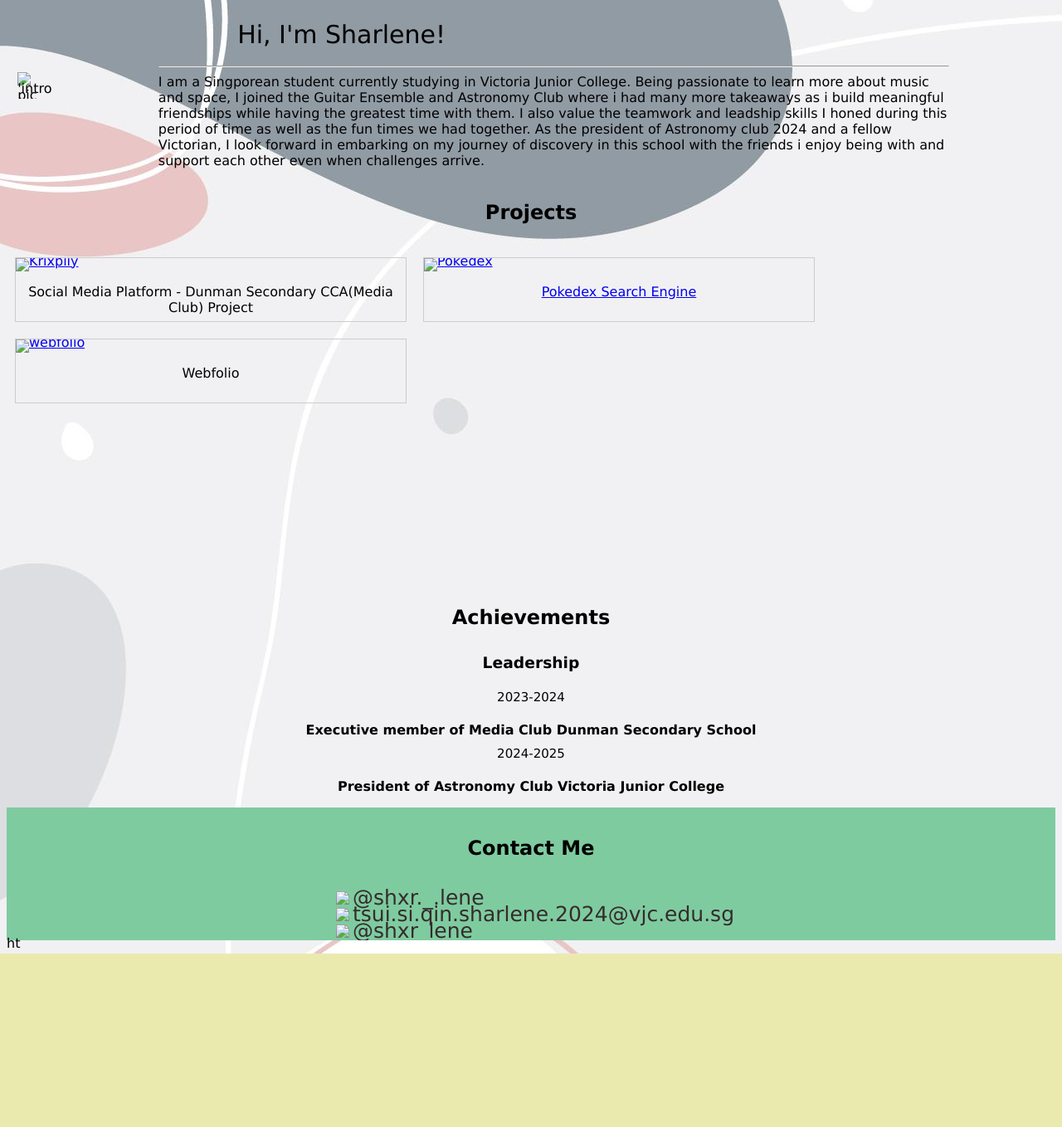
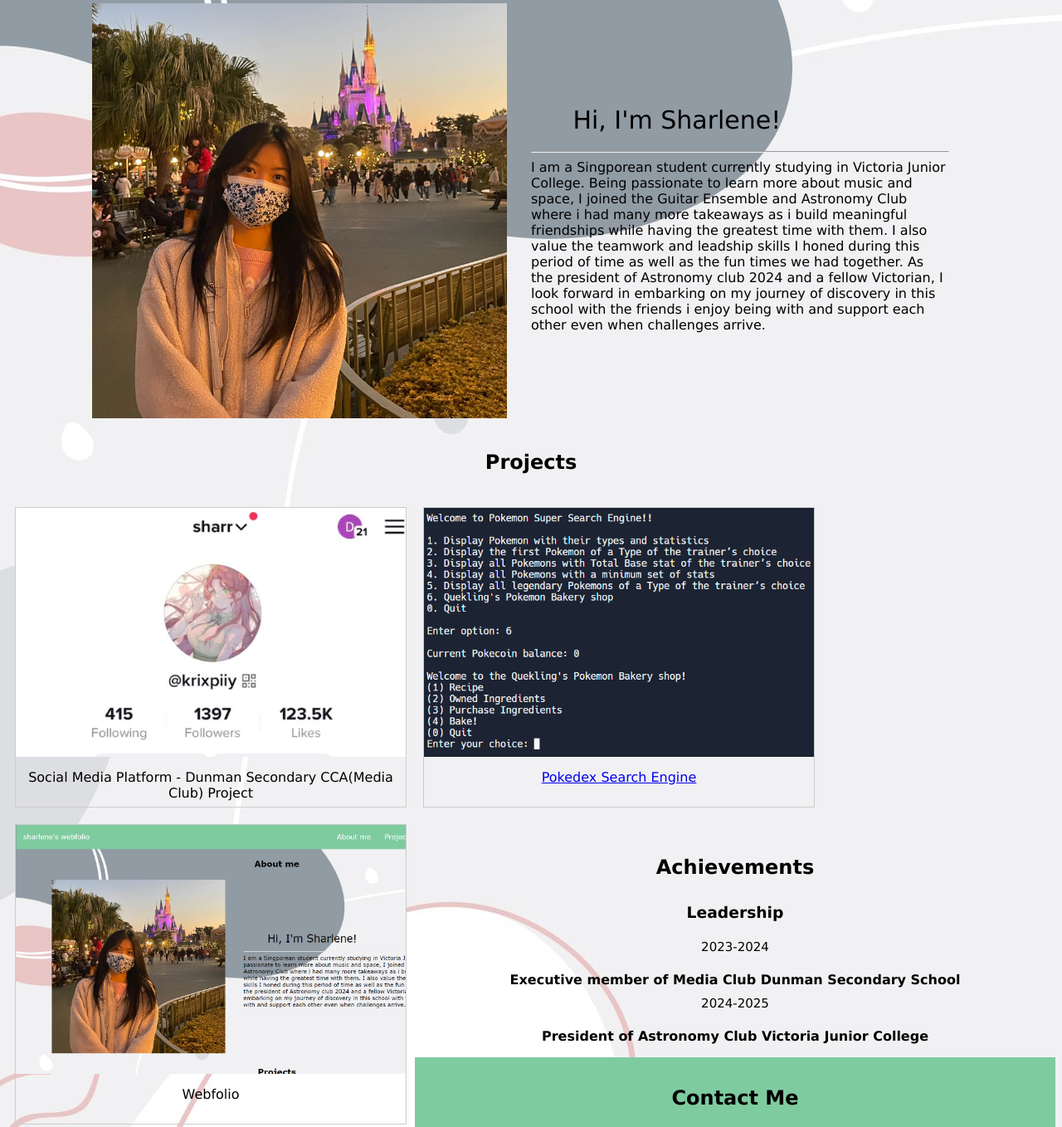
Before and after one commit to sharlenetissue/vs-code, a plain HTML site: page me webfolio.html in a window 1280 px wide. Shown: the part 163-1521 px from the top of the page at 83% size. Before the commit the page ends 1312 px from the top, so only its background shows below. Drawn offline with Linux system fonts and the light colour scheme; files whose address does not match are found by name.

Commit message:
Update me webfolio.html

```diff
--- a/me webfolio.html
+++ b/me webfolio.html
@@ -23,7 +23,7 @@
     <table>
     <tr>
         <td>
-            <img src="images/intro.jpg" alt="'intro pic" > <!--intro image-->
+            <img src="intro.jpg" alt="'intro pic" > <!--intro image-->
         </td>
 
         <td style = "padding-inline-start: 10%; padding-inline-end: 10%;"> <!--text introduction-->
@@ -45,23 +45,23 @@
         <h2 style="text-align: center; padding-bottom: 10px;">Projects</h2>
 
         <div class="gallery" >
-            <a target="_self" href="images/krixpiiy.png">
-              <img src="images/krixpiiy.png" alt="Krixpiiy" style="object-position: top;">
+            <a target="_self" href="krixpiiy.png">
+              <img src="krixpiiy.png" alt="Krixpiiy" style="object-position: top;">
             </a>
             <div class="desc">Social Media Platform
                 - Dunman Secondary CCA(Media Club) Project</div>
         </div>
 
         <div class="gallery">
-            <a target="_self" href="images/pokedexx.png">
-              <img src="images/pokedexx.png" alt="Pokedex" style="object-position: left;">
+            <a target="_self" href="pokedexx.png">
+              <img src="pokedexx.png" alt="Pokedex" style="object-position: left;">
             </a>
             <div class="desc"><a href ='https://github.com/sharlenetissue/pokedex'>Pokedex Search Engine </a></div>
         </div>
 
         <div class="gallery">
-            <a target="_self" href="images/webfolio.png">
-              <img src="images/webfolio.png" alt="webfolio" style="object-position: left;">
+            <a target="_self" href="webfolio.png">
+              <img src="webfolio.png" alt="webfolio" style="object-position: left;">
             </a>
             <div class="desc">Webfolio</div>
         </div>
@@ -81,15 +81,15 @@
         <h2 style="text-align: center; float: center; padding: 15px">Contact Me</h2>
         <table>
             <tr>
-                <td><img src ='images/instagram.png'></td>
+                <td><img src ='instagram.png'></td>
                 <td><a target="_blank" href="https://www.instagram.com/shxr._.lene/">@shxr._.lene</a></td>
             </tr>
             <tr>
-                <td><img src ="images/gmail.png"></td>
+                <td><img src ="gmail.png"></td>
                 <td><a target="_blank" href="mailto: tsui.si.qin.sharlene.2024@vjc.edu.sg">tsui.si.qin.sharlene.2024@vjc.edu.sg</a></td>
             </tr>
             <tr>
-                <td><img src="images/telegram.png"></td>
+                <td><img src="telegram.png"></td>
                 <td><a target="_blank" href="https://web.telegram.org">@shxr_lene</a></td>
             </tr>
         </table>
```
